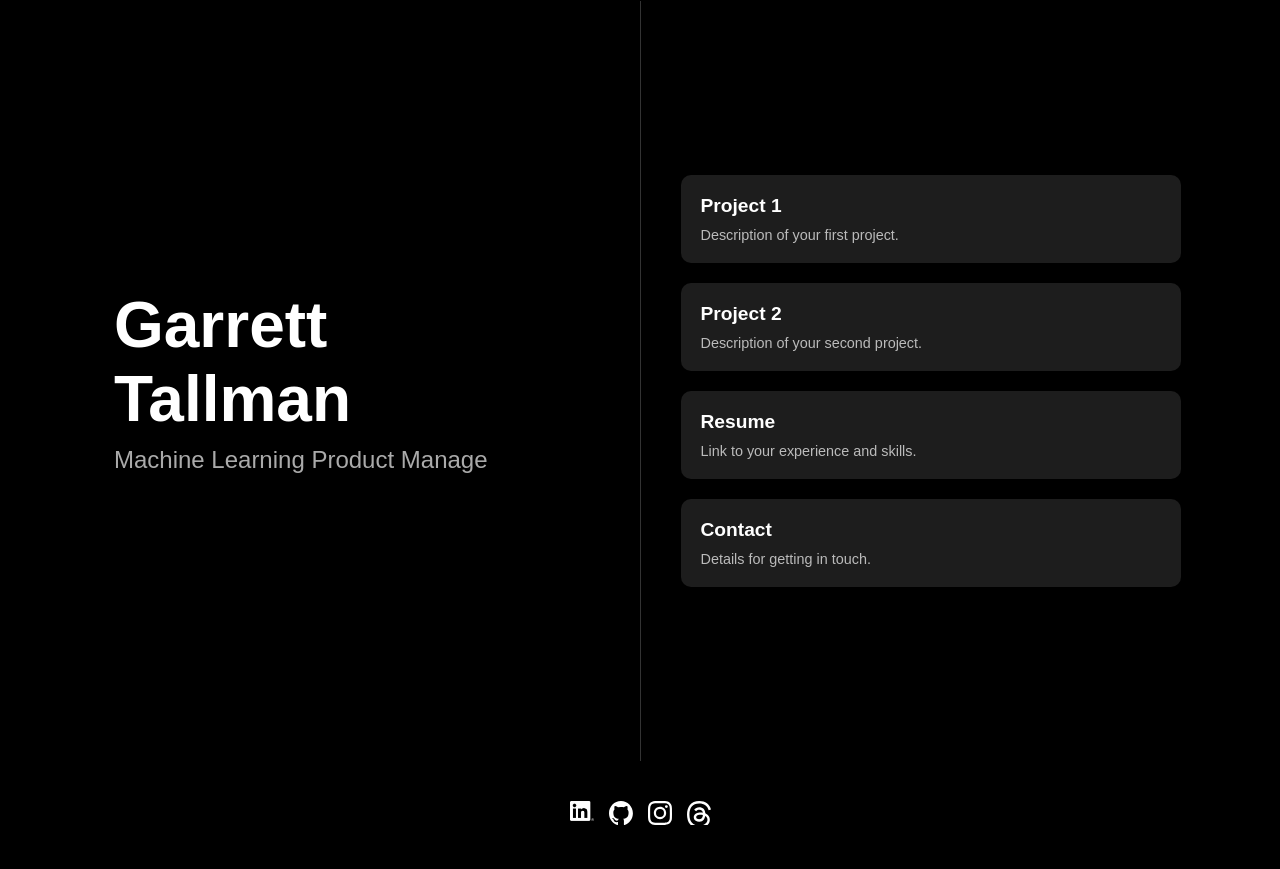
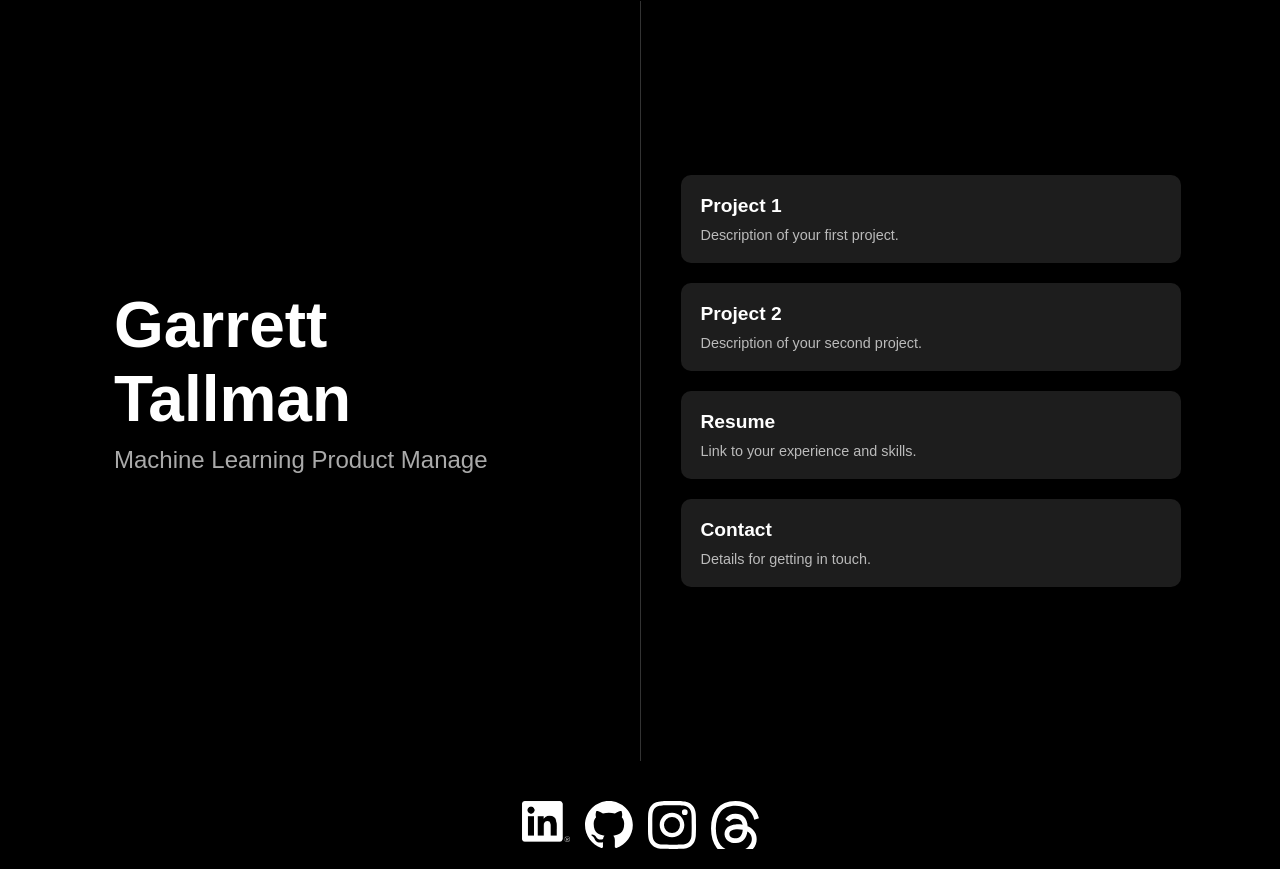
Before and after one commit to garrett-tallman/garrett-tallman.github.io, a plain HTML site: page index.html in a window 1280 px wide. Shown: the part 19-888 px from the top of the page. Before the commit the page ends 864 px from the top, so only its background shows below. Drawn offline with Linux system fonts and the light colour scheme.

Commit message:
small resize of social icons

```diff
--- a/style.css
+++ b/style.css
@@ -110,8 +110,8 @@ footer .social-icons {
 
 footer .social-icons a {
     display: inline-block;
-    width: 24px; /* Set fixed size for logos */
-    height: 24px; /* Ensure aspect ratio */
+    width: 48px; /* Set fixed size for logos */
+    height: 48px; /* Ensure aspect ratio */
     overflow: hidden; /* Crop if necessary */
 }
 
```
